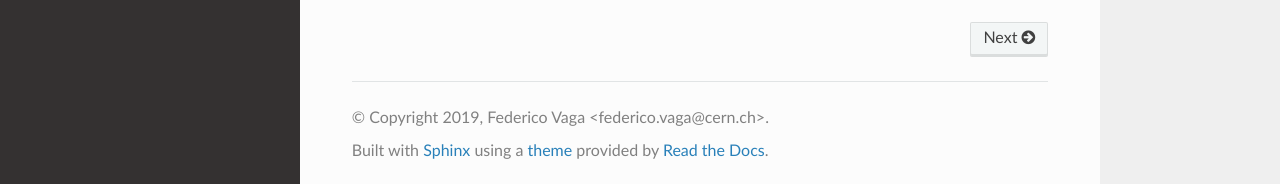
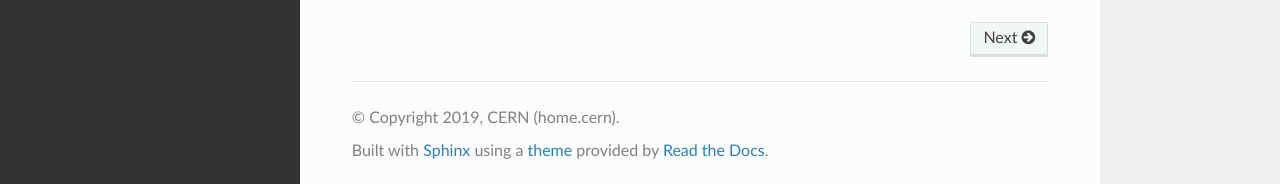
Before and after one commit to vascoguita/svec, a Sphinx documentation site: the page built from doc/index.rst, in a window 1280 px wide and 1281 px high. Shown: the part 1094-1278 px from the top of the window. Built offline with Sphinx 7.4.7 and the Read the Docs theme 2.0.0, drawn with Linux system fonts in a browser that asks for light colours.

Commit message:
doc: set CERN as copyright holder

```diff
--- a/doc/conf.py
+++ b/doc/conf.py
@@ -24,7 +24,7 @@
 # -- Project information -----------------------------------------------------
 
 project = 'SVEC'
-copyright = '2019, Federico Vaga <federico.vaga@cern.ch>'
+copyright = '2019, CERN (home.cern)'
 author = 'Federico Vaga <federico.vaga@cern.ch>'
 
 # -- General configuration ---------------------------------------------------
```
